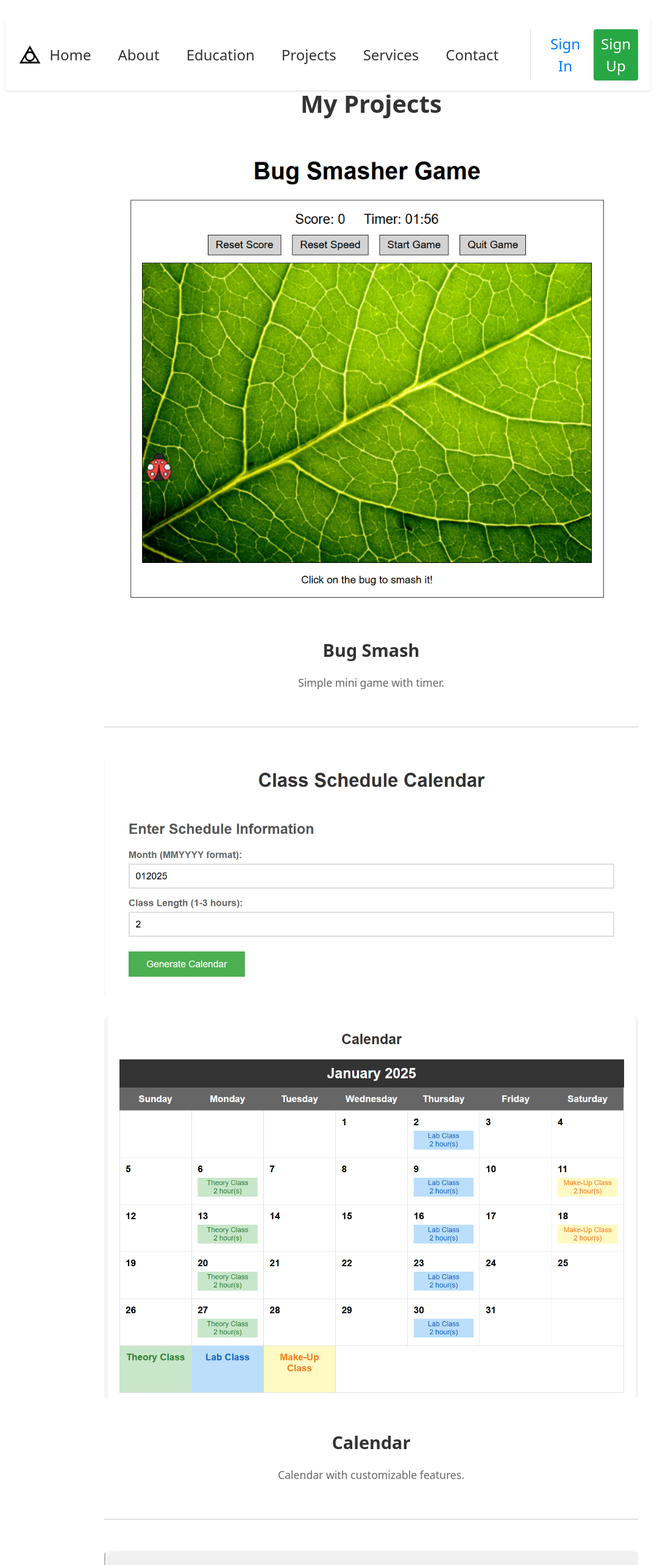
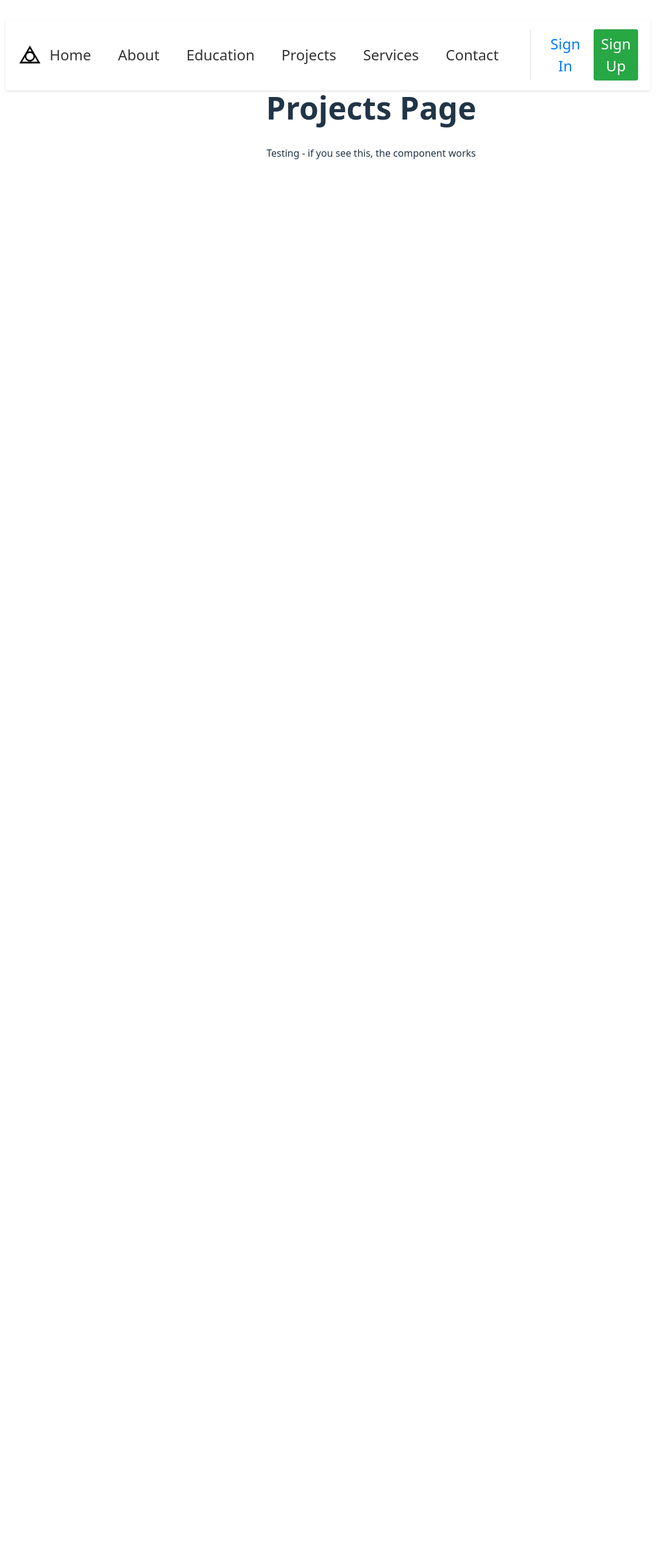
Before and after one commit to Nooom01/COMP229_Assignmnet_3, a React (Vite) app: page /projects in a window 1280 px wide. Shown: the top 2566 px of the page at 61% size, without its empty margins (31-1109 px from the left). After the commit the page ends 818 px from the top, so only its background shows below. Built offline with nearby package versions, Linux system fonts and the light colour scheme.

Commit message:
Debugging project not showing up

```diff
--- a/src/project.jsx
+++ b/src/project.jsx
@@ -1,86 +1,9 @@
 export default function Project() {
+  console.log("Project component is rendering");
   return (
-    <div className="projects-container">
-      <h1>My Projects</h1>
-
-      <div className="project-section">
-        <img src="/bugGame.png" alt="Project 1" />
-        <div className="project-description">
-          <h2>Bug Smash</h2>
-          <p>Simple mini game with timer.</p>
-        </div>
-      </div>
-
-      <div className="project-section">
-        <img src="/scheduleInfo.png" alt="Project 2/1" />
-        <img src="/scheduleResult.png" alt="Project 2/1" />
-
-        <div className="project-description">
-          <h2>Calendar</h2>
-          <p>Calendar with customizable features.</p>
-        </div>
-      </div>
-
-      <div className="project-section">
-        <img src="/table.png" alt="Project 3" />
-        <div className="project-description">
-          <h2>Dynamic Table</h2>
-          <p>Adjustable dynamic table.</p>
-        </div>
-      </div>
-
-      <style>{`
-        .projects-container {
-          max-width: 900px;
-          margin: 0 auto;
-          padding: 40px 20px;
-        }
-
-        .projects-container h1 {
-          font-size: 2.5em;
-          margin-bottom: 40px;
-          color: #333;
-        }
-
-        .project-section {
-          margin-bottom: 50px;
-          padding-bottom: 40px;
-          border-bottom: 2px solid #e0e0e0;
-        }
-
-        .project-section:last-child {
-          border-bottom: none;
-        }
-
-        .project-section img {
-          width: 100%;
-          height: auto;
-          border-radius: 8px;
-          margin-bottom: 20px;
-        }
-
-        .project-description h2 {
-          font-size: 1.8em;
-          color: #333;
-          margin-bottom: 15px;
-        }
-
-        .project-description p {
-          font-size: 1.1em;
-          color: #666;
-          line-height: 1.6;
-        }
-
-        @media (max-width: 768px) {
-          .projects-container h1 {
-            font-size: 2em;
-          }
-
-          .project-description h2 {
-            font-size: 1.5em;
-          }
-        }
-      `}</style>
+    <div>
+      <h1>Projects Page</h1>
+      <p>Testing - if you see this, the component works</p>
     </div>
   );
 }
```
